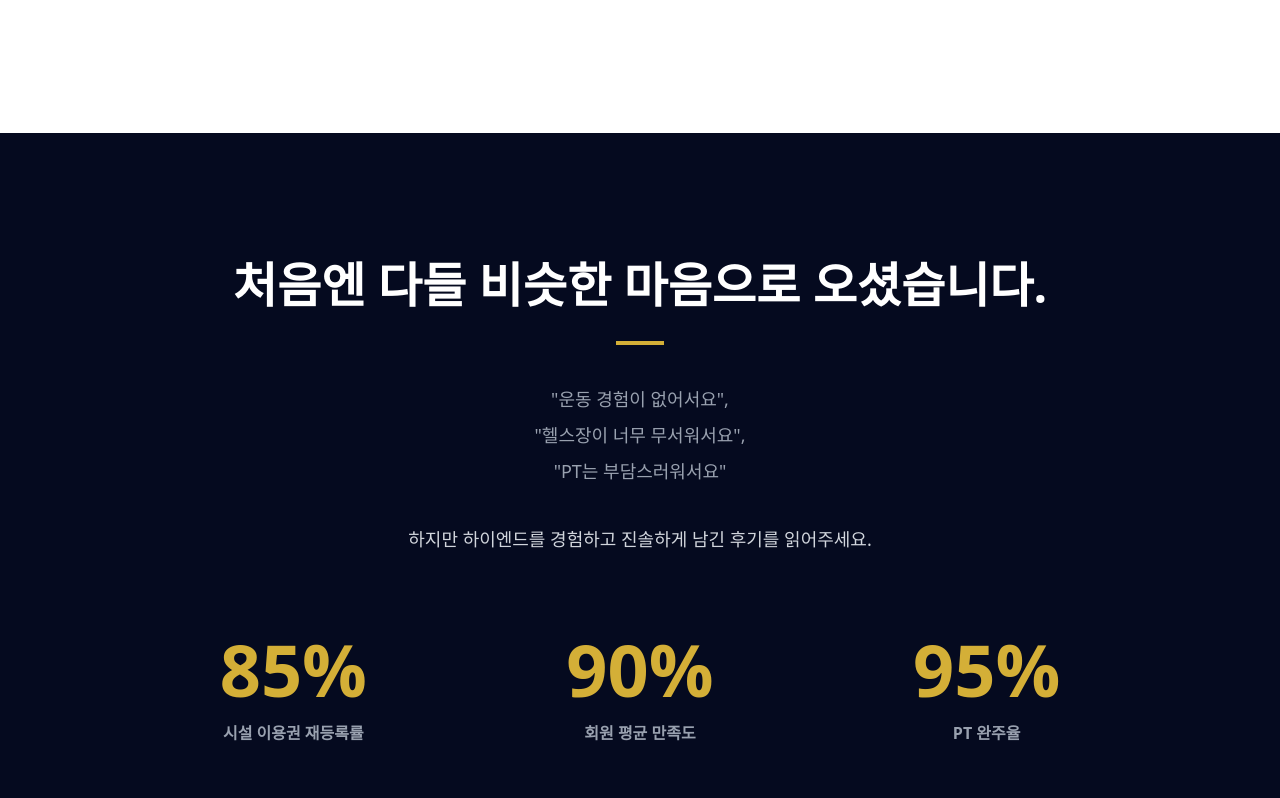
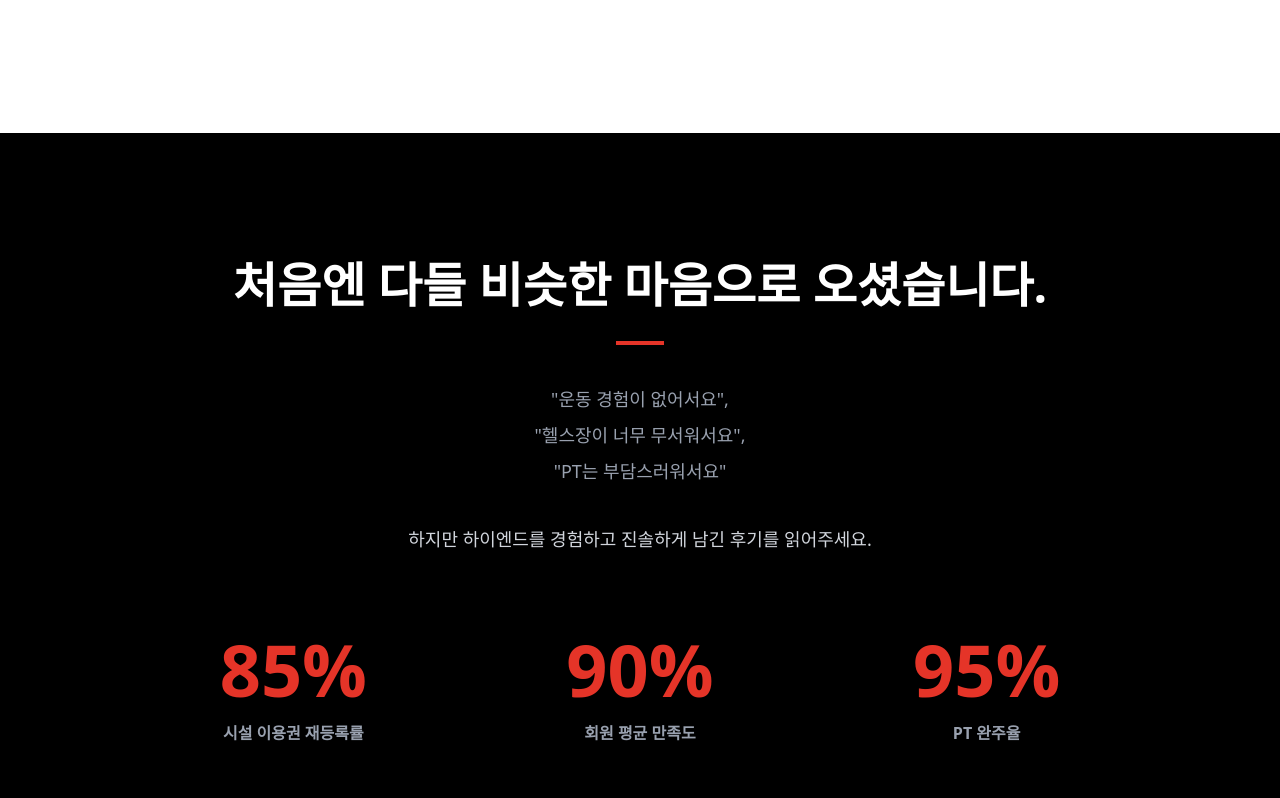
Before and after one commit to okmstyle-collab/from_body-landding, a React (Vite) app: page / in a window 1280 px wide. Shown: the part 5542-6340 px from the top of the page. Built offline with nearby package versions, Linux system fonts and the light colour scheme.

Commit message:
Update statistics section to match brand colors

```diff
--- a/src/App.tsx
+++ b/src/App.tsx
@@ -380,10 +380,10 @@ export default function App() {
       </section>
 
       {/* 06-2. Proof Statistics Section */}
-      <section className="section-padding bg-[#050A1F] text-white">
+      <section className="section-padding bg-black text-white">
         <div className="max-w-5xl mx-auto px-4 text-center">
           <h2 className="text-3xl md:text-5xl font-black mb-8 break-keep">처음엔 다들 비슷한 마음으로 오셨습니다.</h2>
-          <div className="w-12 h-1 bg-[#d4af37] mx-auto mb-10"></div>
+          <div className="w-12 h-1 bg-brand-point mx-auto mb-10"></div>
 
           <div className="text-gray-400 font-medium space-y-2 mb-10 text-lg">
             <p>"운동 경험이 없어서요",</p>
@@ -397,15 +397,15 @@ export default function App() {
 
           <div className="grid grid-cols-1 md:grid-cols-3 gap-12 text-center">
             <div>
-              <div className="text-6xl md:text-7xl font-black text-[#d4af37] mb-4">85%</div>
+              <div className="text-6xl md:text-7xl font-black text-brand-point mb-4">85%</div>
               <div className="text-gray-400 font-bold">시설 이용권 재등록률</div>
             </div>
             <div>
-              <div className="text-6xl md:text-7xl font-black text-[#d4af37] mb-4">90%</div>
+              <div className="text-6xl md:text-7xl font-black text-brand-point mb-4">90%</div>
               <div className="text-gray-400 font-bold">회원 평균 만족도</div>
             </div>
             <div>
-              <div className="text-6xl md:text-7xl font-black text-[#d4af37] mb-4">95%</div>
+              <div className="text-6xl md:text-7xl font-black text-brand-point mb-4">95%</div>
               <div className="text-gray-400 font-bold">PT 완주율</div>
             </div>
           </div>
```
